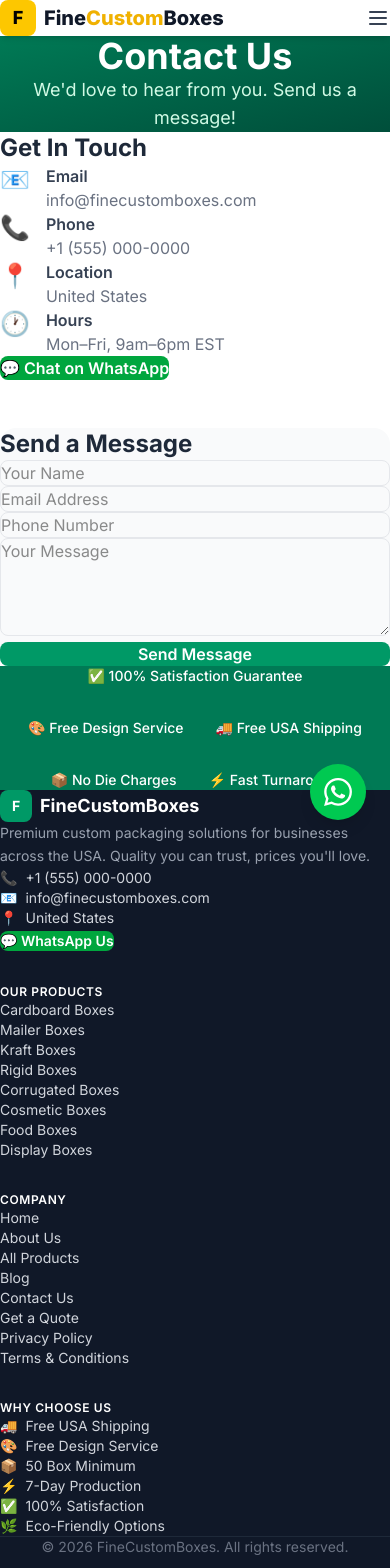
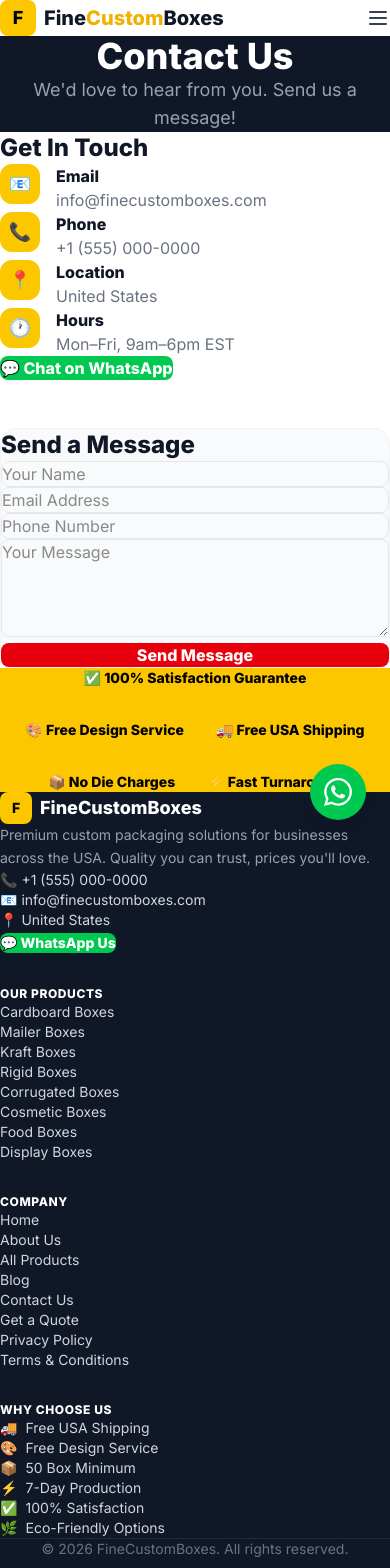
Before and after one commit to xohaibhsn/finecustomboxes, a Next.js app: page /contact in a window 390 px wide. Shown: the top 1568 px of the page. Built offline with nearby package versions, Linux system fonts and the light colour scheme.

Commit message:
black yellow theme all pages footer blog products about contact quote
Co-authored-by: Cursor <cursoragent@cursor.com>

```diff
--- a/components/Footer.tsx
+++ b/components/Footer.tsx
@@ -2,17 +2,11 @@ import Link from 'next/link';
 
 export default function Footer() {
   return (
-    <footer className="bg-gray-900 text-gray-300 mt-16">
+    <footer className="bg-gray-900 text-gray-300">
       {/* Trust Strip */}
-      <div className="bg-emerald-700 py-4 px-4">
-        <div className="max-w-7xl mx-auto flex flex-wrap justify-center gap-8 text-white text-sm font-medium">
-          {[
-            '✅ 100% Satisfaction Guarantee',
-            '🎨 Free Design Service',
-            '🚚 Free USA Shipping',
-            '📦 No Die Charges',
-            '⚡ Fast Turnaround',
-          ].map((t) => (
+      <div className="bg-yellow-400 py-3 px-4">
+        <div className="max-w-7xl mx-auto flex flex-wrap justify-center gap-8 text-black text-sm font-black">
+          {['✅ 100% Satisfaction Guarantee', '🎨 Free Design Service', '🚚 Free USA Shipping', '📦 No Die Charges', '⚡ Fast Turnaround'].map((t) => (
             <span key={t}>{t}</span>
           ))}
         </div>
@@ -22,37 +16,28 @@ export default function Footer() {
         {/* Brand */}
         <div>
           <div className="flex items-center gap-2 mb-4">
-            <div className="w-8 h-8 bg-emerald-600 rounded-lg flex items-center justify-center">
-              <span className="text-white font-bold text-sm">F</span>
+            <div className="w-8 h-8 bg-yellow-400 rounded-lg flex items-center justify-center">
+              <span className="text-black font-black text-sm">F</span>
             </div>
-            <span className="text-white font-bold text-lg">FineCustomBoxes</span>
+            <span className="text-white font-black text-lg">FineCustomBoxes</span>
           </div>
           <p className="text-sm text-gray-400 leading-relaxed mb-4">
             Premium custom packaging solutions for businesses across the USA. Quality you can trust, prices you'll love.
           </p>
           <div className="space-y-2 text-sm">
-            <div className="flex items-center gap-2">
-              <span>📞</span>
-              <a href="tel:+15550000000" className="hover:text-emerald-400 transition">+1 (555) 000-0000</a>
-            </div>
-            <div className="flex items-center gap-2">
-              <span>📧</span>
-              <a href="mailto:info@finecustomboxes.com" className="hover:text-emerald-400 transition">info@finecustomboxes.com</a>
-            </div>
-            <div className="flex items-center gap-2">
-              <span>📍</span>
-              <span>United States</span>
-            </div>
+            <div><a href="tel:+15550000000" className="hover:text-yellow-400 transition">📞 +1 (555) 000-0000</a></div>
+            <div><a href="mailto:info@finecustomboxes.com" className="hover:text-yellow-400 transition">📧 info@finecustomboxes.com</a></div>
+            <div><span>📍 United States</span></div>
           </div>
           <a href="https://wa.me/15550000000" target="_blank" rel="noopener noreferrer"
-            className="mt-4 inline-flex items-center gap-2 bg-green-600 text-white px-4 py-2 rounded-lg text-sm font-semibold hover:bg-green-700 transition">
+            className="mt-4 inline-flex items-center gap-2 bg-green-500 text-white px-4 py-2 rounded-lg text-sm font-black hover:bg-green-600 transition">
             💬 WhatsApp Us
           </a>
         </div>
 
         {/* Products */}
         <div>
-          <h3 className="text-white font-semibold mb-4 uppercase text-xs tracking-wider">Our Products</h3>
+          <h3 className="text-white font-black mb-4 uppercase text-xs tracking-wider">Our Products</h3>
           <ul className="space-y-2 text-sm">
             {[
               { name: 'Cardboard Boxes', slug: 'cardboard-boxes' },
@@ -64,31 +49,33 @@ export default function Footer() {
               { name: 'Food Boxes', slug: 'food-boxes' },
               { name: 'Display Boxes', slug: 'display-boxes' },
             ].map((p) => (
-              <li key={p.slug}>
-                <Link href={`/products/${p.slug}`} className="hover:text-emerald-400 transition">{p.name}</Link>
-              </li>
+              <li key={p.slug}><Link href={`/products/${p.slug}`} className="hover:text-yellow-400 transition">{p.name}</Link></li>
             ))}
           </ul>
         </div>
 
         {/* Company */}
         <div>
-          <h3 className="text-white font-semibold mb-4 uppercase text-xs tracking-wider">Company</h3>
+          <h3 className="text-white font-black mb-4 uppercase text-xs tracking-wider">Company</h3>
           <ul className="space-y-2 text-sm">
-            <li><Link href="/" className="hover:text-emerald-400 transition">Home</Link></li>
-            <li><Link href="/about" className="hover:text-emerald-400 transition">About Us</Link></li>
-            <li><Link href="/products" className="hover:text-emerald-400 transition">All Products</Link></li>
-            <li><Link href="/blog" className="hover:text-emerald-400 transition">Blog</Link></li>
-            <li><Link href="/contact" className="hover:text-emerald-400 transition">Contact Us</Link></li>
-            <li><Link href="/quote" className="hover:text-emerald-400 transition">Get a Quote</Link></li>
-            <li><Link href="/privacy-policy" className="hover:text-emerald-400 transition">Privacy Policy</Link></li>
-            <li><Link href="/terms" className="hover:text-emerald-400 transition">Terms & Conditions</Link></li>
+            {[
+              { name: 'Home', href: '/' },
+              { name: 'About Us', href: '/about' },
+              { name: 'All Products', href: '/products' },
+              { name: 'Blog', href: '/blog' },
+              { name: 'Contact Us', href: '/contact' },
+              { name: 'Get a Quote', href: '/quote' },
+              { name: 'Privacy Policy', href: '/privacy-policy' },
+              { name: 'Terms & Conditions', href: '/terms' },
+            ].map((l) => (
+              <li key={l.href}><Link href={l.href} className="hover:text-yellow-400 transition">{l.name}</Link></li>
+            ))}
           </ul>
         </div>
 
         {/* Why Us */}
         <div>
-          <h3 className="text-white font-semibold mb-4 uppercase text-xs tracking-wider">Why Choose Us</h3>
+          <h3 className="text-white font-black mb-4 uppercase text-xs tracking-wider">Why Choose Us</h3>
           <ul className="space-y-3 text-sm">
             {[
               { icon: '🚚', text: 'Free USA Shipping' },
@@ -98,9 +85,8 @@ export default function Footer() {
               { icon: '✅', text: '100% Satisfaction' },
               { icon: '🌿', text: 'Eco-Friendly Options' },
             ].map((i) => (
-              <li key={i.text} className="flex items-center gap-2">
-                <span>{i.icon}</span>
-                <span>{i.text}</span>
+              <li key={i.text} className="flex items-center gap-2 hover:text-yellow-400 transition">
+                <span>{i.icon}</span><span>{i.text}</span>
               </li>
             ))}
           </ul>
@@ -112,9 +98,9 @@ export default function Footer() {
         <div className="max-w-7xl mx-auto flex flex-col md:flex-row items-center justify-between gap-3 text-sm text-gray-500">
           <span>© {new Date().getFullYear()} FineCustomBoxes. All rights reserved.</span>
           <div className="flex gap-4">
-            <Link href="/privacy-policy" className="hover:text-emerald-400 transition">Privacy Policy</Link>
-            <Link href="/terms" className="hover:text-emerald-400 transition">Terms & Conditions</Link>
-            <Link href="/contact" className="hover:text-emerald-400 transition">Contact</Link>
+            <Link href="/privacy-policy" className="hover:text-yellow-400 transition">Privacy Policy</Link>
+            <Link href="/terms" className="hover:text-yellow-400 transition">Terms & Conditions</Link>
+            <Link href="/contact" className="hover:text-yellow-400 transition">Contact</Link>
           </div>
         </div>
       </div>
--- a/pages/blog.tsx
+++ b/pages/blog.tsx
@@ -14,10 +14,10 @@ interface Post {
 export default function Blog({ posts }: { posts: Post[] }) {
   return (
     <Layout title="Blog — FineCustomBoxes" description="Packaging tips, industry news, and custom box guides from FineCustomBoxes.">
-      <section className="bg-gradient-to-br from-emerald-700 to-emerald-900 text-white py-20 px-4 text-center">
+      <section className="bg-gray-900 text-white py-20 px-4 text-center">
         <div className="max-w-3xl mx-auto">
-          <h1 className="text-4xl md:text-5xl font-bold">Our Blog</h1>
-          <p className="mt-4 text-emerald-100 text-lg">Packaging tips, trends & industry insights</p>
+          <h1 className="text-4xl md:text-5xl font-black">Our Blog</h1>
+          <p className="mt-4 text-gray-400 text-lg">Packaging tips, trends & industry insights</p>
         </div>
       </section>
 
--- a/pages/contact.tsx
+++ b/pages/contact.tsx
@@ -13,28 +13,23 @@ export default function Contact() {
       headers: { 'Content-Type': 'application/json' },
       body: JSON.stringify(form),
     });
-    if (res.ok) {
-      setStatus('success');
-      setForm({ name: '', email: '', phone: '', message: '' });
-    } else {
-      setStatus('error');
-    }
+    if (res.ok) { setStatus('success'); setForm({ name: '', email: '', phone: '', message: '' }); }
+    else setStatus('error');
   };
 
   return (
     <Layout title="Contact Us — FineCustomBoxes" description="Get in touch with FineCustomBoxes for custom packaging inquiries.">
-      <section className="bg-gradient-to-br from-emerald-700 to-emerald-900 text-white py-20 px-4 text-center">
+      <section className="bg-gray-900 text-white py-20 px-4 text-center">
         <div className="max-w-3xl mx-auto">
-          <h1 className="text-4xl md:text-5xl font-bold">Contact Us</h1>
-          <p className="mt-4 text-emerald-100 text-lg">We'd love to hear from you. Send us a message!</p>
+          <h1 className="text-4xl md:text-5xl font-black">Contact Us</h1>
+          <p className="mt-4 text-gray-400 text-lg">We'd love to hear from you. Send us a message!</p>
         </div>
       </section>
 
       <section className="py-20 px-4 bg-white">
         <div className="max-w-5xl mx-auto grid grid-cols-1 md:grid-cols-2 gap-12">
-          {/* Info */}
           <div>
-            <h2 className="text-2xl font-bold text-gray-800 mb-6">Get In Touch</h2>
+            <h2 className="text-2xl font-black text-gray-900 mb-6">Get In Touch</h2>
             <div className="space-y-4">
               {[
                 { icon: '📧', label: 'Email', val: 'info@finecustomboxes.com' },
@@ -43,62 +38,39 @@ export default function Contact() {
                 { icon: '🕐', label: 'Hours', val: 'Mon–Fri, 9am–6pm EST' },
               ].map((i) => (
                 <div key={i.label} className="flex items-start gap-4">
-                  <span className="text-2xl">{i.icon}</span>
+                  <div className="w-10 h-10 bg-yellow-400 rounded-xl flex items-center justify-center text-lg flex-shrink-0">{i.icon}</div>
                   <div>
-                    <div className="font-semibold text-gray-700">{i.label}</div>
+                    <div className="font-black text-gray-900">{i.label}</div>
                     <div className="text-gray-500">{i.val}</div>
                   </div>
                 </div>
               ))}
             </div>
-            <a
-              href="https://wa.me/15550000000"
-              target="_blank"
-              rel="noopener noreferrer"
-              className="mt-8 inline-flex items-center gap-2 bg-green-600 text-white px-6 py-3 rounded-lg font-semibold hover:bg-green-700 transition"
-            >
+            <a href="https://wa.me/15550000000" target="_blank" rel="noopener noreferrer"
+              className="mt-8 inline-flex items-center gap-2 bg-green-500 text-white px-6 py-3 rounded-lg font-black hover:bg-green-600 transition">
               💬 Chat on WhatsApp
             </a>
           </div>
 
-          {/* Form */}
-          <div className="bg-gray-50 rounded-2xl p-8">
-            <h2 className="text-2xl font-bold text-gray-800 mb-6">Send a Message</h2>
-            {status === 'success' && (
-              <div className="bg-emerald-50 text-emerald-700 p-4 rounded-lg mb-4 font-medium">
-                ✅ Message sent! We'll get back to you soon.
-              </div>
-            )}
-            {status === 'error' && (
-              <div className="bg-red-50 text-red-600 p-4 rounded-lg mb-4 font-medium">
-                ❌ Something went wrong. Please try again.
-              </div>
-            )}
+          <div className="bg-gray-50 rounded-2xl p-8 border border-gray-100">
+            <h2 className="text-2xl font-black text-gray-900 mb-6">Send a Message</h2>
+            {status === 'success' && <div className="bg-yellow-50 border border-yellow-200 text-yellow-800 p-4 rounded-lg mb-4 font-semibold">✅ Message sent! We'll get back to you soon.</div>}
+            {status === 'error' && <div className="bg-red-50 text-red-600 p-4 rounded-lg mb-4 font-semibold">❌ Something went wrong. Please try again.</div>}
             <form onSubmit={handleSubmit} className="space-y-4">
-              <input
-                type="text" placeholder="Your Name" required
-                value={form.name} onChange={(e) => setForm({ ...form, name: e.target.value })}
-                className="w-full border border-gray-200 rounded-lg px-4 py-3 focus:outline-none focus:border-emerald-500"
-              />
-              <input
-                type="email" placeholder="Email Address" required
-                value={form.email} onChange={(e) => setForm({ ...form, email: e.target.value })}
-                className="w-full border border-gray-200 rounded-lg px-4 py-3 focus:outline-none focus:border-emerald-500"
-              />
-              <input
-                type="text" placeholder="Phone Number"
-                value={form.phone} onChange={(e) => setForm({ ...form, phone: e.target.value })}
-                className="w-full border border-gray-200 rounded-lg px-4 py-3 focus:outline-none focus:border-emerald-500"
-              />
-              <textarea
-                placeholder="Your Message" rows={4} required
-                value={form.message} onChange={(e) => setForm({ ...form, message: e.target.value })}
-                className="w-full border border-gray-200 rounded-lg px-4 py-3 focus:outline-none focus:border-emerald-500"
-              />
-              <button
-                type="submit" disabled={status === 'sending'}
-                className="w-full bg-emerald-600 text-white py-3 rounded-lg font-semibold hover:bg-emerald-700 transition disabled:opacity-50"
-              >
+              <input type="text" placeholder="Your Name" required value={form.name}
+                onChange={(e) => setForm({ ...form, name: e.target.value })}
+                className="w-full border border-gray-200 rounded-lg px-4 py-3 focus:outline-none focus:border-yellow-400" />
+              <input type="email" placeholder="Email Address" required value={form.email}
+                onChange={(e) => setForm({ ...form, email: e.target.value })}
+                className="w-full border border-gray-200 rounded-lg px-4 py-3 focus:outline-none focus:border-yellow-400" />
+              <input type="text" placeholder="Phone Number" value={form.phone}
+                onChange={(e) => setForm({ ...form, phone: e.target.value })}
+                className="w-full border border-gray-200 rounded-lg px-4 py-3 focus:outline-none focus:border-yellow-400" />
+              <textarea placeholder="Your Message" rows={4} required value={form.message}
+                onChange={(e) => setForm({ ...form, message: e.target.value })}
+                className="w-full border border-gray-200 rounded-lg px-4 py-3 focus:outline-none focus:border-yellow-400" />
+              <button type="submit" disabled={status === 'sending'}
+                className="w-full bg-red-600 text-white py-3 rounded-lg font-black hover:bg-red-700 transition disabled:opacity-50">
                 {status === 'sending' ? 'Sending...' : 'Send Message'}
               </button>
             </form>
```
Also changed, not shown: pages/about.tsx (+14 -23 lines), pages/products.tsx (+30 -31 lines), pages/quote.tsx (+34 -41 lines).
